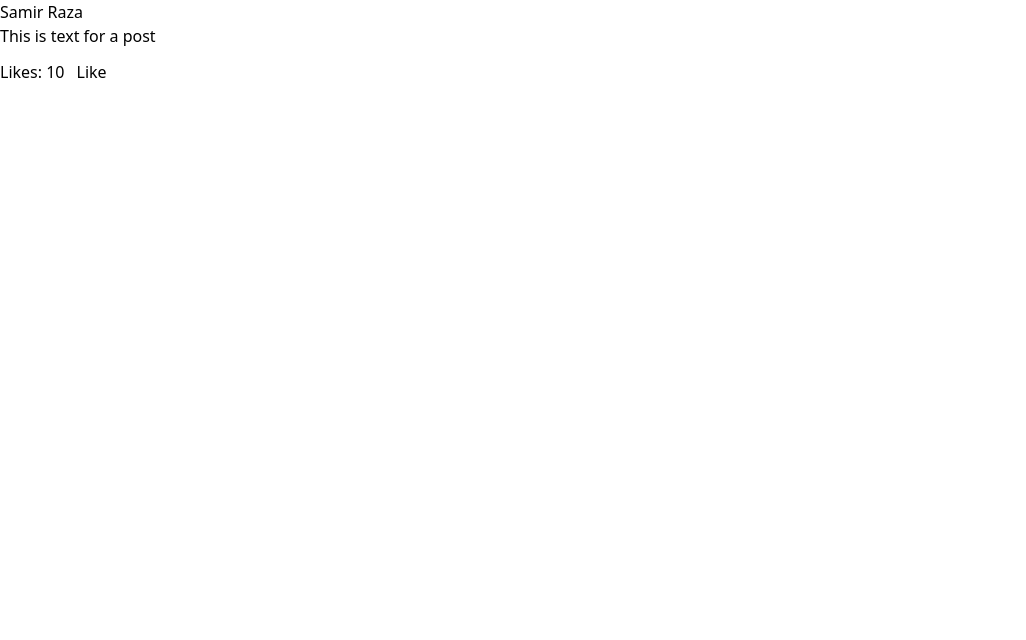
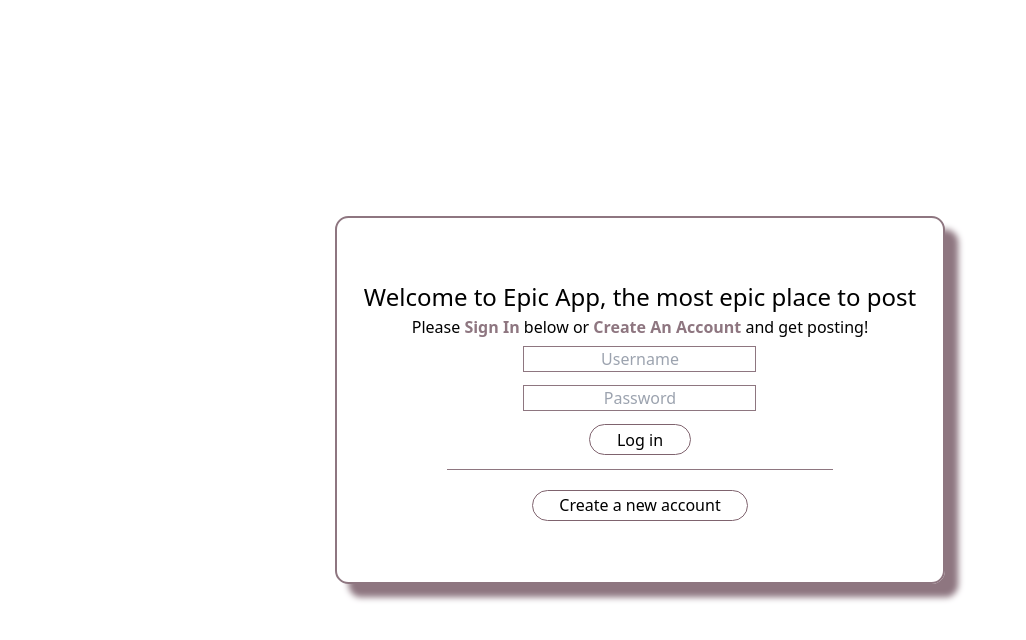
Before and after one commit to EpicAppCorp/EpicApp, a Next.js app: page / in a window 1280 px wide. Shown: the top 640 px of the page, without its empty margins (0-1026 px from the left). Built offline with nearby package versions, Linux system fonts and the light colour scheme.

Commit message:
signup implemented

```diff
--- /dev/null
+++ b/components/SignIn/Signin.jsx
@@ -0,0 +1,56 @@
+import React from 'react';
+import { useRouter } from "next/router";
+
+export default function Signin() {
+    let router= useRouter()
+    const [errorMessage, setErrorMessage] = React.useState("");
+
+    const createAccountRoute = (e) => {
+      router.push('/signup')
+    }
+
+    const loginRoute =  async (e) =>{
+      e.preventDefault()
+      const options = {
+          method: "POST",
+          headers: {
+            'Accept': 'application/json',
+            'Content-Type': 'application/json'
+          },
+          body: JSON.stringify({
+            "displayName": e.target.username.value,
+            "password": e.target.password.value
+          })
+        }
+
+        await fetch("http://127.0.0.1:8000/api/auth/authenticate/", options)
+        .then((res) => {
+          if(res.status == 200){
+            router.push('/stream')
+          } else{
+            setErrorMessage("Username and/or Password are invalid. Please try again.")
+          }
+        })
+
+    }
+
+    return <main>
+      <form class="login-container" onSubmit={loginRoute}>
+        <div class="title">
+            Welcome to Epic App, the most epic place to post<br/>
+        </div>
+        <div class="subtext">
+            Please <span class="emphasis">Sign In</span> below or <span class="emphasis">Create An Account</span> and get posting!
+        </div>
+        {errorMessage? <div class="error-message">{errorMessage}</div>: null}
+
+
+        <input class="login" type={"text"} id="username" name="username" placeholder="Username" required/>
+        <input class="login" type={"password"} id="password" name="password" placeholder="Password" required/>
+        <button type="submit" class="login">Log in</button>
+        <hr/>
+        <button type="button" class="login" onClick={createAccountRoute}>Create a new account</button>
+
+      </form>
+    </main>;
+  }
--- /dev/null
+++ b/components/SignIn/index.jsx
@@ -0,0 +1 @@
+export { default } from './Signin';
--- a/components/Signup/Signup.jsx
+++ b/components/Signup/Signup.jsx
@@ -1,3 +1,35 @@
+import { useRouter } from "next/router";
 export default function Signup() {
-    return <main>index</main>;
+  const router = useRouter()
+  function verifyCredentials(e) {
+    e.preventDefault()
+    console.log("verify credentials")
+    // if credentials are verified/added after call route to stream page logged in?
+    // else display error message about login
+    // compare the two passwords
+
   }
+  function routeLogin() {
+    router.push('/')
+  }
+
+  return <main>
+    <form class="login-container" onSubmit={verifyCredentials}>
+      <div class="title">
+          Create an Account:<br/>
+      </div>
+      <input class="login" type={"text"} id="email" name="email" placeholder="Email" required/>
+      <input class="login" type={"password"} id="password" name="password" placeholder="Password" required/>
+      <input class="login" type={"confirm_password"} id="confirm_password" name="confirm_password" placeholder="Confirm Password" required/>
+
+      <br/>
+      <button type="submit" class="login" >Create a new account</button>
+      <hr/>
+
+      <button type="button" class="login" onClick={routeLogin}>Back to login</button>
+
+
+    </form>
+  </main>;
+
+  }
--- a/pages/index.js
+++ b/pages/index.js
@@ -2,6 +2,7 @@ import Head from 'next/head';
 
 //components
 import Stream from '@epicapp/components/Stream/Stream';
+import Signin from '@epicapp/components/SignIn/Signin';
 
 export default function Home() {
   const inbox = [
@@ -33,7 +34,8 @@ export default function Home() {
         <link rel="icon" href="/favicon.ico" />
       </Head>
       <main className="container mx-auto">
-        <Stream inbox={inbox} />
+        <Signin/>
+        {/* <Stream inbox={inbox} /> */}
       </main>
     </>
   );
--- /dev/null
+++ b/pages/signup.js
@@ -0,0 +1,20 @@
+import Head from 'next/head';
+
+//components
+import Signup from '@epicapp/components/Signup';
+
+export default function SignUp() {
+  return (
+    <>
+      <Head>
+        <title>Epic App</title>
+        <meta name="description" content="Generated by create next app" />
+        <meta name="viewport" content="width=device-width, initial-scale=1" />
+        <link rel="icon" href="/favicon.ico" />
+      </Head>
+      <main className="container mx-auto">
+        <Signup/>
+      </main>
+    </>
+  );
+}
--- /dev/null
+++ b/pages/stream.js
@@ -0,0 +1,40 @@
+import Head from 'next/head';
+
+//components
+import Stream from '@epicapp/components/Stream/Stream';
+
+export default function SignUp() {
+    const inbox = [
+        {
+          id: 123,
+          author: 'Samir Raza',
+          privacy: 'public',
+          type: 'text',
+          text: 'This is text for a post',
+          likes: 10,
+          comments: [
+            {
+              commenterId: 12,
+              commentText: 'This is a comment',
+            },
+            {
+              commenterId: 21,
+              commentText: 'This is another comment',
+            },
+          ],
+        },
+      ];
+  return (
+    <>
+      <Head>
+        <title>Epic App</title>
+        <meta name="description" content="Generated by create next app" />
+        <meta name="viewport" content="width=device-width, initial-scale=1" />
+        <link rel="icon" href="/favicon.ico" />
+      </Head>
+      <main className="container mx-auto">
+        <Stream inbox={inbox}/>
+      </main>
+    </>
+  );
+}
--- a/styles/globals.css
+++ b/styles/globals.css
@@ -2,19 +2,83 @@
 @tailwind components;
 @tailwind utilities;
 
-* {
+/* * {
   box-sizing: border-box;
   padding: 0;
   margin: 0;
-}
+} */
 
 html,
 body {
   max-width: 100vw;
+  height: 100vh;
   overflow-x: hidden;
+}
+
+div {
+  height: 100%;
+}
+
+main {
+  height: 100%;
+  display: grid;
+  justify-items: center;
+  align-items: center;
 }
 
 a {
   color: inherit;
   text-decoration: none;
 }
+
+.title {
+  font-size: 1.5em;
+}
+
+.subtext{
+  font-size: 1em;
+}
+
+.emphasis{
+  color:#8E7680;
+  font-weight: 700;
+  text-shadow: 3cap;
+}
+
+hr {
+  width: 70%;
+  border-top: 1pt solid #8E7680;
+  margin: 10pt 0 10pt
+}
+
+.login-container {
+  padding: 10% 20pt 10% 20pt;
+  display: flex;
+  flex-direction: column;
+  align-items: center;
+  justify-content: center;
+  border: 2pt solid #8E7680;
+  border-radius: 10pt;
+  box-shadow: 10pt 10pt 5pt #8E7680;
+}
+
+input.login {
+  border: 1pt solid #8E7680;
+  text-align: center;
+  margin: 5pt;
+}
+
+button.login {
+  border: 1pt solid #7F636E;
+  border-radius: 20pt;
+  padding: 2pt 20pt 2pt 20pt;
+  margin-top: 5pt;
+}
+
+.error-message {
+  background-color: #ffc7c7;
+  border-radius: 10pt;
+  padding: 5pt;
+  margin: 5pt;
+  color: red;
+}
```
